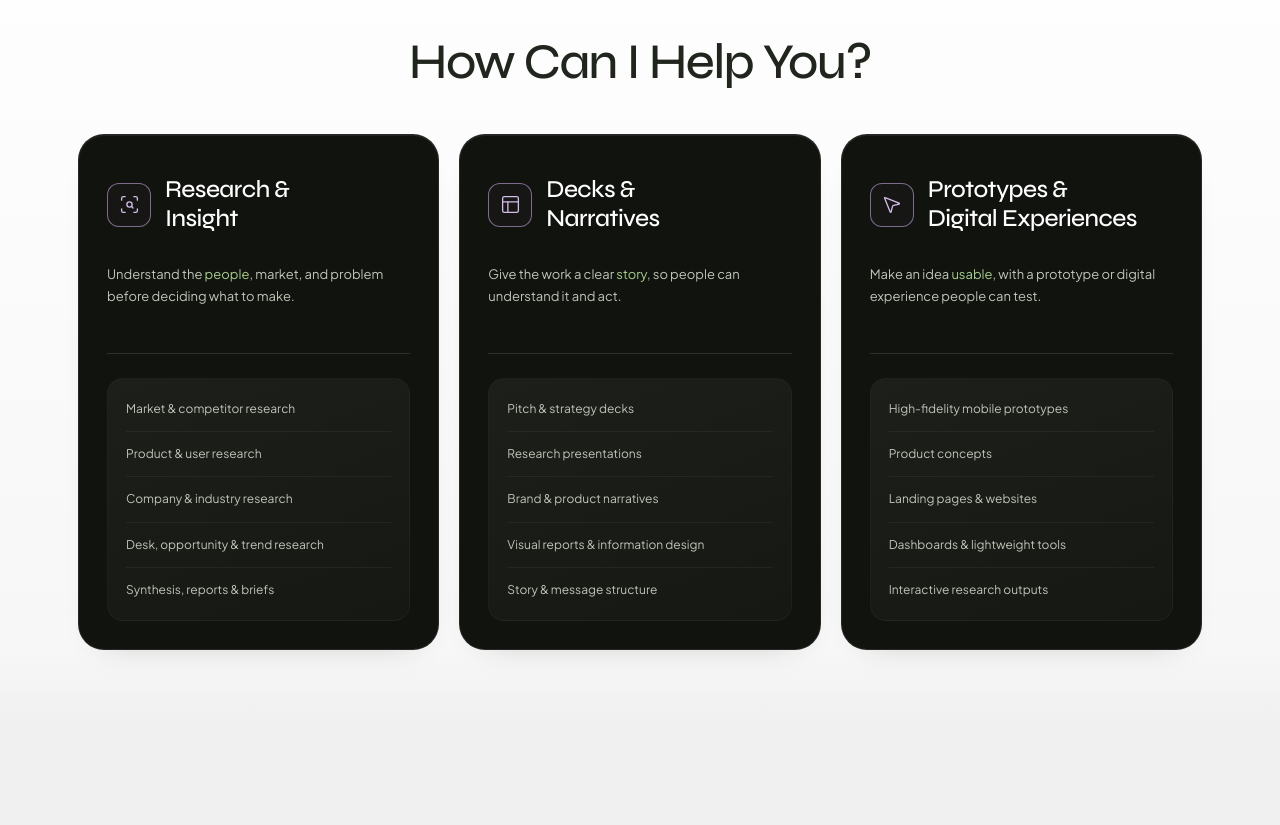
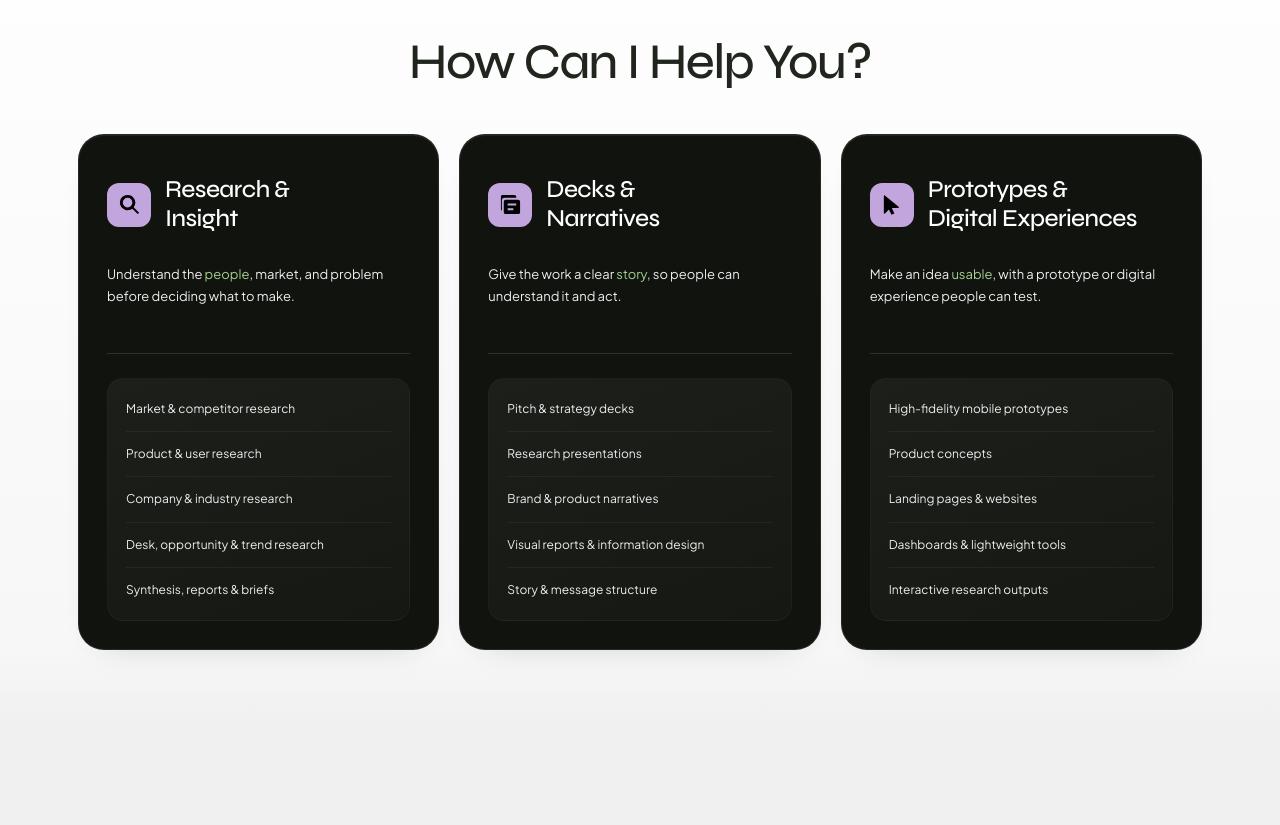
Before and after one commit to onceuponatechie/hello-mi-world, a Next.js app: page / in a window 1280 px wide. Shown: the part 1520-2345 px from the top of the page. Built offline with nearby package versions, Linux system fonts and the light colour scheme; no server answers.

Commit message:
Use filled lavender icon tiles and soft white service text

```diff
--- a/src/app/portfolio.css
+++ b/src/app/portfolio.css
@@ -72,16 +72,16 @@
 .services-intro { max-width: 760px; margin-inline: auto; text-align: center; }
 .services-intro h2 { font-size: clamp(34px, 4vw, 50px); line-height: 1.1; letter-spacing: -1.6px; text-wrap: balance; }
 .services-grid { display: grid; grid-template-columns: repeat(3, minmax(0, 1fr)); gap: 20px; margin-top: 44px; align-items: stretch; }
-.service-card { display: flex; height: 100%; flex-direction: column; gap: 24px; padding: 28px; border: 1px solid #ffffff17; border-radius: 26px; background: #11130F; box-shadow: inset 0 1px 0 #ffffff12, 0 16px 35px -28px #20251d50; }
+.service-card { display: flex; height: 100%; flex-direction: column; gap: 24px; padding: 28px; border: 1px solid #ffffff17; border-radius: 26px; background: #11130F; color: #EDEDED; box-shadow: inset 0 1px 0 #ffffff12, 0 16px 35px -28px #20251d50; }
 .service-title { display: flex; align-items: center; gap: 14px; min-height: 84px; }
-.service-icon { display: grid; place-items: center; flex: 0 0 44px; width: 44px; height: 44px; border: 1px solid #c3a5dd99; border-radius: 12px; color: #D4BCE8; background: #c3a5dd08; }
+.service-icon { display: grid; place-items: center; flex: 0 0 44px; width: 44px; height: 44px; border-radius: 12px; color: #000000; background: #C3A5DD; }
 .service-card h3 { font-size: clamp(21px, 1.9vw, 25px); line-height: 1.16; letter-spacing: -.6px; }
 .service-card h3 span { display: block; }
 .service-copy { border-bottom: 1px solid #ffffff20; padding-bottom: 24px; }
-.service-copy p { min-height: 66px; margin-top: 16px; font-size: 13px; line-height: 1.7; color: #BEC5B7; }
+.service-copy p { min-height: 66px; margin-top: 16px; font-size: 13px; line-height: 1.7; color: #EDEDED; }
 .service-copy p span { color: #a8cf8e; }
 .service-card ul { display: grid; margin-top: auto; padding: 8px 18px; border: 1px solid #ffffff08; border-radius: 16px; background: linear-gradient(160deg, #ffffff0d, #ffffff06); }
-.service-card li { padding-block: 12px; font-size: 12px; line-height: 1.7; color: #BEC5B7; }
+.service-card li { padding-block: 12px; font-size: 12px; line-height: 1.7; color: #EDEDED; }
 .service-card li + li { border-top: 1px solid #ffffff0d; }
 
 .builds-section { background: #F0F0F0; }
--- a/src/components/ServicesSection.tsx
+++ b/src/components/ServicesSection.tsx
@@ -1,13 +1,12 @@
 "use client";
 
 import { Reveal } from "@/components/Reveal";
-import { ScanSearch, PanelsTopLeft, MousePointer2 } from "lucide-react";
 
 const services = [
   {
     title: ["Research &", "Insight"],
     description: <>Understand the <span>people</span>, market, and problem before deciding what to make.</>,
-    icon: ScanSearch,
+    icon: <svg width="23" height="23" viewBox="0 0 24 24" fill="currentColor" focusable="false"><path fillRule="evenodd" d="M10 2a8 8 0 1 0 4.91 14.31l5.67 5.67 1.42-1.42-5.67-5.67A8 8 0 0 0 10 2Zm0 3a5 5 0 1 1 0 10 5 5 0 0 1 0-10Z" clipRule="evenodd" /></svg>,
     offerings: [
       "Market & competitor research",
       "Product & user research",
@@ -19,7 +18,7 @@ const services = [
   {
     title: ["Decks &", "Narratives"],
     description: <>Give the work a clear <span>story</span>, so people can understand it and act.</>,
-    icon: PanelsTopLeft,
+    icon: <svg width="23" height="23" viewBox="0 0 24 24" fill="currentColor" focusable="false"><path d="M3 2h13a2 2 0 0 1 2 2v1H6a3 3 0 0 0-3 3v10H2V4a2 2 0 0 1 1-2Z" /><path fillRule="evenodd" d="M7 7h13a2 2 0 0 1 2 2v11a2 2 0 0 1-2 2H7a2 2 0 0 1-2-2V9a2 2 0 0 1 2-2Zm2 4v2h9v-2H9Zm0 5v2h6v-2H9Z" clipRule="evenodd" /></svg>,
     offerings: [
       "Pitch & strategy decks",
       "Research presentations",
@@ -31,7 +30,7 @@ const services = [
   {
     title: ["Prototypes &", "Digital Experiences"],
     description: <>Make an idea <span>usable</span>, with a prototype or digital experience people can test.</>,
-    icon: MousePointer2,
+    icon: <svg width="23" height="23" viewBox="0 0 24 24" fill="currentColor" focusable="false"><path d="M5 2.5a.7.7 0 0 0-1 .63v17.74a.7.7 0 0 0 1.2.49l4.12-4.2 2.63 5.58 3.05-1.44-2.67-5.66h6.72a.7.7 0 0 0 .4-1.27L5 2.5Z" /></svg>,
     offerings: [
       "High-fidelity mobile prototypes",
       "Product concepts",
@@ -50,12 +49,12 @@ export function ServicesSection() {
         <h2>How Can I Help You?</h2>
       </Reveal>
       <div className="services-grid">
-        {services.map(({ title, description, offerings, icon: Icon }, index) => (
+        {services.map(({ title, description, offerings, icon }, index) => (
           <Reveal key={title.join(" ")} dir="up" delay={index * 0.08}>
             <article className="service-card dark-surface">
               <div className="service-copy">
                 <div className="service-title">
-                  <span className="service-icon" aria-hidden="true"><Icon size={21} strokeWidth={1.5} /></span>
+                  <span className="service-icon" aria-hidden="true">{icon}</span>
                   <h3>{title.map((line, i) => <span key={line}>{i > 0 && " "}{line}</span>)}</h3>
                 </div>
                 <p>{description}</p>
```
Also changed, not shown: 1 other file (tests, documents, lock files or other folders).
